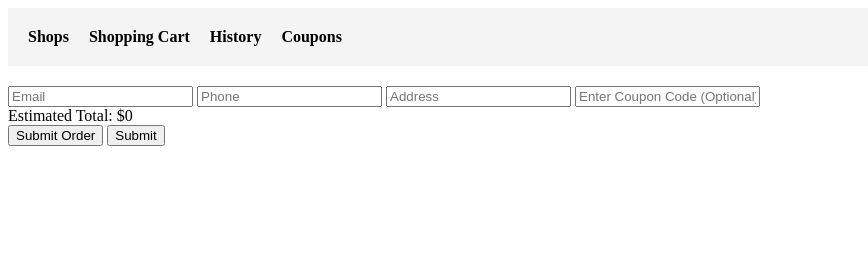
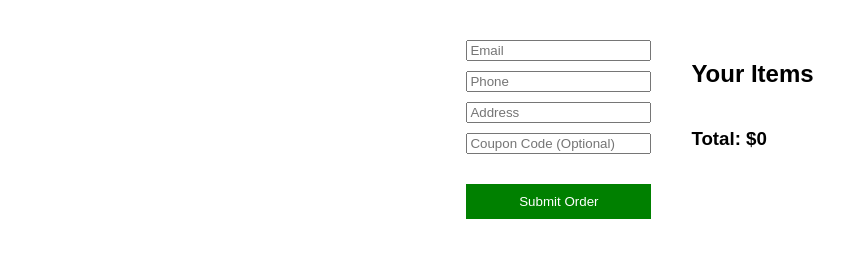
Before and after one commit to olexandrmartsophey-hash/delivery-app, a plain HTML site: page frontend/cart.html in a window 1280 px wide. Shown: the whole page, without its empty margins (0-868 px from the left). Drawn offline with Linux system fonts and the light colour scheme.

Commit message:
Update cart.html

```diff
--- a/frontend/cart.html
+++ b/frontend/cart.html
@@ -1,14 +1,27 @@
-<nav style="padding: 20px; background: #f4f4f4; margin-bottom: 20px; display: flex; gap: 20px;">
-  <a href="index.html" style="font-weight: bold; text-decoration: none; color: black;">Shops</a>
-  <a href="cart.html" style="font-weight: bold; text-decoration: none; color: black;">Shopping Cart</a>
-  <a href="history.html" style="font-weight: bold; text-decoration: none; color: black;">History</a>
-  <a href="coupons.html" style="font-weight: bold; text-decoration: none; color: black;">Coupons</a>
-</nav>
-<input id="email" placeholder="Email">
-<input id="phone" placeholder="Phone">
-<input id="address" placeholder="Address">
-<input id="coupon" placeholder="Enter Coupon Code (Optional)">
-<div id="total-display">Total: $0</div> <button id="submit">Submit Order</button>
-<button id="submit">Submit</button>
+<!DOCTYPE html>
+<html>
+<head>
+  <title>Shopping Cart</title>
+  <link rel="stylesheet" href="./style.css">
+</head>
+<body>
+  <div style="display: flex; gap: 40px; padding: 20px;">
+    <div style="flex: 1; display: flex; flex-direction: column; gap: 10px;">
+      <input id="email" placeholder="Email">
+      <input id="phone" placeholder="Phone">
+      <input id="address" placeholder="Address">
+      <input id="coupon" placeholder="Coupon Code (Optional)">
+      <button id="submit" style="margin-top: 20px; padding: 10px; background: green; color: white; border: none; cursor: pointer;">Submit Order</button>
+    </div>
 
-<script type="module" src="./js/cart.js"></script>
+    <div style="flex: 2;">
+      <h2>Your Items</h2>
+      <div id="cart-items" style="display: flex; flex-direction: column; gap: 10px;">
+        </div>
+      <h3 id="total-price" style="margin-top: 20px;">Total: $0</h3>
+    </div>
+  </div>
+
+  <script type="module" src="./js/cart.js"></script>
+</body>
+</html>
```
